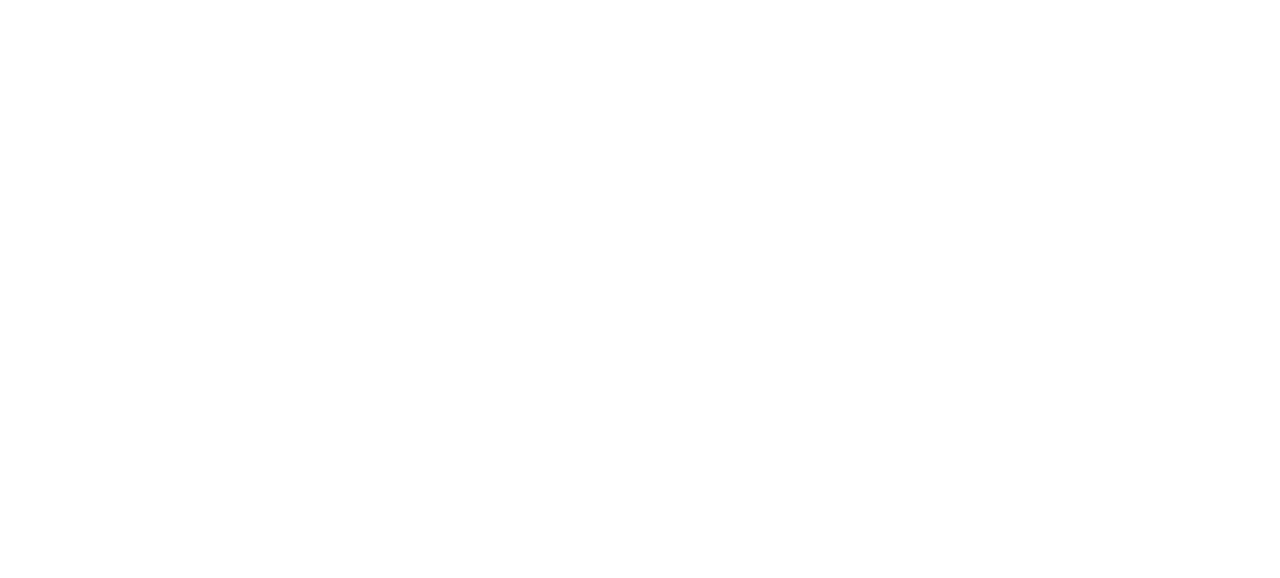
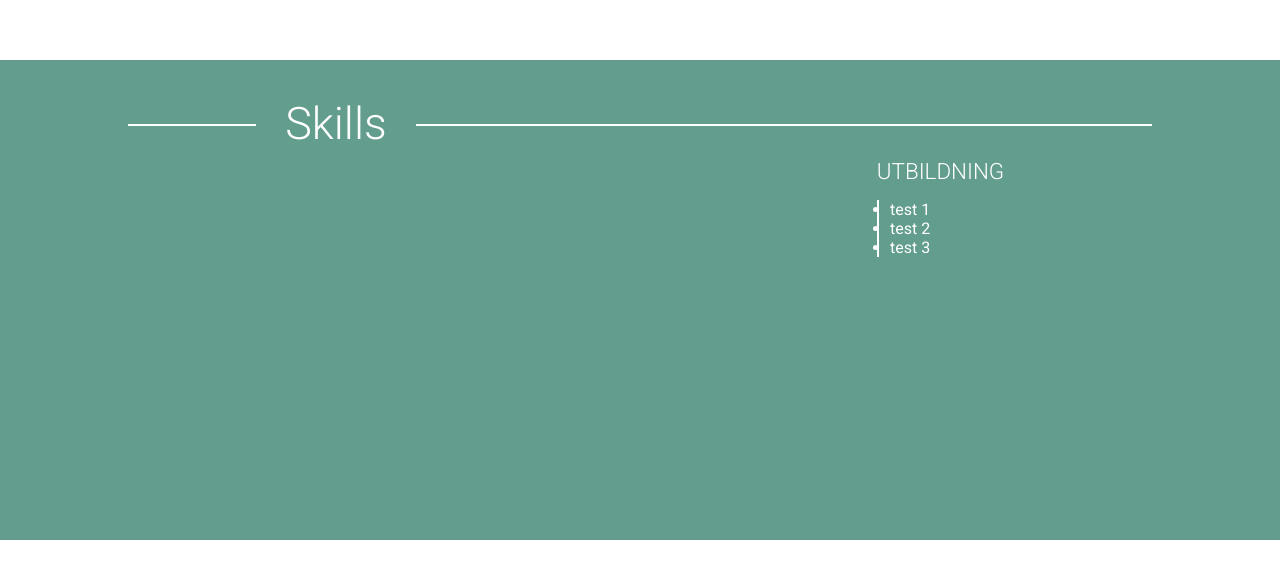
Before and after one commit to DianaNilsson/Github-user-page, a Vue app: page / in a window 1280 px wide. Shown: the part 1933-2511 px from the top of the page. Before the commit the page ends 1993 px from the top, so only its background shows below. Built offline with nearby package versions, Linux system fonts and the light colour scheme.

Commit message:
create frame for skills presentation

```diff
--- a/src/App.vue
+++ b/src/App.vue
@@ -2,6 +2,7 @@
   <div id="app">
     <main-header></main-header>
     <about-me></about-me>
+    <skills></skills>
   </div>
 </template>
 
@@ -9,11 +10,13 @@
 // @ is an alias to /src
 import MainHeader from "@/components/MainHeader.vue";
 import AboutMe from "@/components/AboutMe.vue";
+import Skills from "@/components/Skills.vue";
 
 export default {
   components: {
     MainHeader,
-    AboutMe
+    AboutMe,
+    Skills
   }
 };
 </script>
--- a/src/components/AboutMeFact.vue
+++ b/src/components/AboutMeFact.vue
@@ -131,16 +131,11 @@
   overflow-y: hidden;
 }
 
-ul {
-  padding: 0 1rem;
-}
-
 li {
   font-size: 14px;
   line-height: 1.4;
   font-weight: 300;
   color: #fff;
   margin-bottom: 0.6rem;
-  overflow-x: visible;
 }
 </style>
--- /dev/null
+++ b/src/components/Skills.vue
@@ -0,0 +1,88 @@
+<template>
+  <section class="skills">
+    <h2>Skills</h2>
+    <section class="skills-section">
+      <article class="skills-box"></article>
+      <article class="education-box">
+        <h3>Utbildning</h3>
+        <ul class="education-timeline">
+          <li>test 1</li>
+          <li>test 2</li>
+          <li>test 3</li>
+        </ul>
+      </article>
+    </section>
+  </section>
+</template>
+
+<script>
+export default {
+  name: "Skills"
+};
+</script>
+
+<style scoped>
+.skills {
+  width: 100vw;
+  height: 30rem;
+  background-color: #629d8d;
+  margin-bottom: 10rem;
+}
+
+.skills h2 {
+  font-size: 2.8rem;
+  font-weight: 300;
+  color: #fff;
+  background-color: #629d8d;
+  width: 10rem;
+  text-align: center;
+  line-height: 4rem;
+
+  position: relative;
+  left: 20%;
+  top: 2rem;
+}
+
+.skills-section {
+  width: 80%;
+  border-top: 2px solid #fff;
+  margin: auto;
+  display: flex;
+}
+
+.skills-box {
+  width: 70%;
+}
+
+.education-box {
+  width: 30%;
+  height: 20rem;
+  padding: 2rem;
+}
+
+.education-box h3 {
+  font-size: 1.4rem;
+  font-weight: 300;
+  text-transform: uppercase;
+  color: #fff;
+  margin-bottom: 1rem;
+}
+
+.education-timeline {
+  border-left: 2px solid #fff;
+  overflow: visible;
+  /* list-style: none; */
+}
+
+.education-timeline li {
+  color: #fff;
+  margin-left: -0.3rem;
+  /* margin-left: -1.4rem; */
+}
+
+/* li:before {
+  content: "•";
+  padding-right: 1rem;
+  font-size: 2rem;
+} */
+</style>
```
